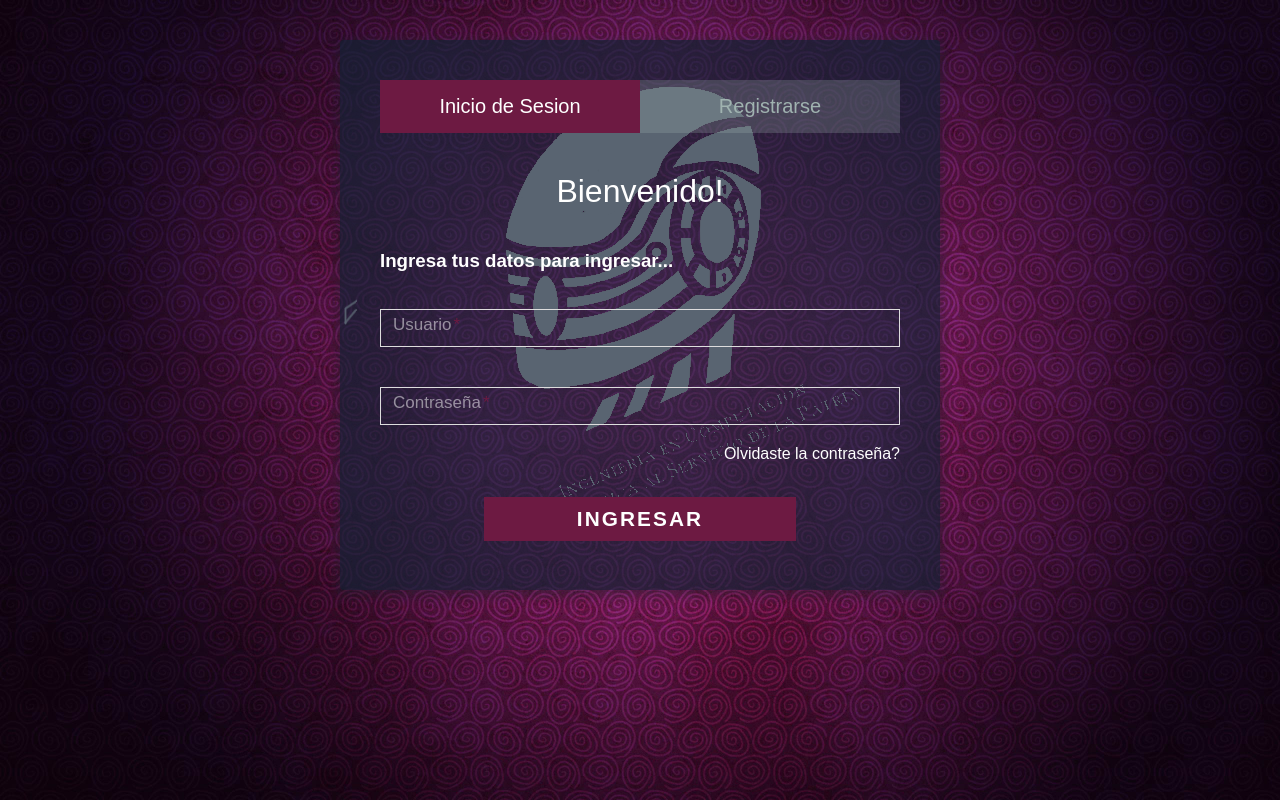
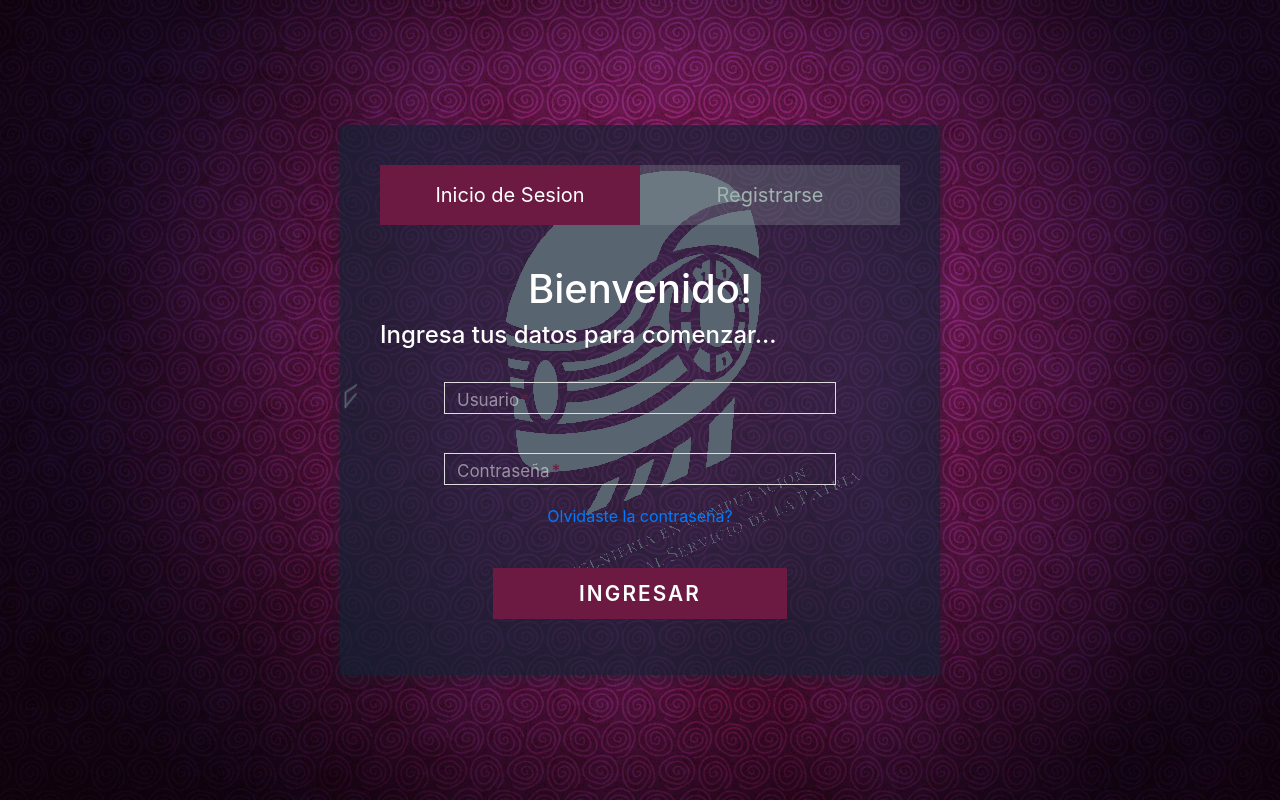
Before and after one commit to bytelu/LabDjangoAppIPN, a Django app: page / in a window 1280 px wide. Run offline with Django 4.2, Linux system fonts and the light colour scheme; some libraries are stand-ins or nearby versions.

Commit message:
Login adaptativo

```diff
--- a/Computacion/static/css/login.css
+++ b/Computacion/static/css/login.css
@@ -9,6 +9,11 @@ html {
 }
 
 body {
+  display: flex;
+  justify-content: center; /* Centrar horizontalmente */
+  align-items: center; /* Centrar verticalmente */
+  min-height: 100vh; /* Establecer el alto mínimo de la página para ocupar toda la altura de la pantalla */
+  margin: 0; /* Eliminar los márgenes predeterminados del body */
   background-image: url('../img/espiro_pink.jpg');
   font-family: "Titillium Web", sans-serif;
   background-repeat: no-repeat;
@@ -27,12 +32,12 @@ a:hover {
 }
 
 .form {
-  background: rgba(19, 35, 54, 0.7); /* Hace opacidad al form con el 0.7*/
+  background: rgba(19, 35, 54, 0.7);
   background-image: url('../img/ic_logosin.png');
+  background-position: center;
   padding: 40px;
-  max-width: 600px;
+  width: 600px;
   height: 550px;
-  margin: 40px auto;
   border-radius: 4px;
   box-shadow: 0 4px 10px 4px rgba(19, 35, 47, 0.3);
   background-blend-mode: multiply;
@@ -79,7 +84,7 @@ h1 {
   font-weight: 300;
   margin: 0 0 40px;
 }
-h3{
+h4{
   color: white;
 }
 label {
@@ -132,7 +137,8 @@ textarea {
 }
 .field-wrap {
   position: relative;
-  margin-bottom: 40px;
+  margin-bottom: 15px;
+  width: 80%;
 }
 .top-row:after {
   content: "";
@@ -185,7 +191,7 @@ textarea {
 /* Estilo para la notificación de mensaje de error */
 .notification {
   position: absolute;
-  top: 35px;
+  top: 0;
   left: 0;
   right: 0;
   padding: 10px;
--- a/Computacion/templates/login/login.html
+++ b/Computacion/templates/login/login.html
@@ -7,8 +7,12 @@
     <meta name="viewport" content="width=device-width, initial-scale=1.0">
     <title>Página de Inicio de Sesión</title>
     <link rel="stylesheet" href="{% static 'css/login.css' %}">
+    <!-- Agregar el siguiente enlace para utilizar Bootstrap -->
+    <link rel="stylesheet" href="https://maxcdn.bootstrapcdn.com/bootstrap/4.5.2/css/bootstrap.min.css">
 </head>
+
 <body>
+    <!-- Mantener la clase "form" para el formulario -->
     <div class="form">
         <ul class="tab-group">
             <li class="tab active"><a href="#login">Inicio de Sesion</a></li>
@@ -23,22 +27,25 @@
             </div>
             <div id="login">
                 <h1>Bienvenido!</h1>
-                <h3>Ingresa tus datos para ingresar...</h3>
+                <h4>Ingresa tus datos para comenzar...</h4>
                 <br>
-                <form action="{% url 'conn' %}" method="post">
+                <!-- Agregar clases de Bootstrap para hacer que los elementos sean responsivos -->
+                <form class="container d-flex flex-column align-items-center" method="post" action="{% url 'conn' %}">
                     {% csrf_token %}
-                    <div class="field-wrap">
+                    <div class="field-wrap w-80 mx-auto">
                         <label>
                             Usuario<span class="req">*</span>
                         </label>
                         <input type="text" name="usuario" required autocomplete="off" />
                     </div>
-                    <div class="field-wrap">
+                    <br>
+                    <div class="field-wrap w-80 mx-auto">
                         <label>
                             Contraseña<span class="req">*</span>
                         </label>
                         <input type="password" name="contrasenia" required autocomplete="off" />
                     </div>
+                    <br>
                     <p class="forgot"><a href="#">Olvidaste la contraseña?</a></p>
                     <br>
                     <button class="button button-block" type="submit">Ingresar</button>
@@ -47,38 +54,45 @@
             <div id="signup">
                 <h1>Registrarse</h1>
                 <br>
-                <form action="/" method="post">
-                    <div class="top-row">
-                        <div class="field-wrap">
+                <!-- Agregar clases de Bootstrap para hacer que los elementos sean responsivos -->
+                <form class="container">
+                    <div class="d-flex justify-content-between w-80 mx-auto"> <!-- Agregamos las clases d-flex, justify-content-between, w-80 y mx-auto -->
+                        <div class="field-wrap mb-3"> <!-- No es necesario agregar la clase w-80 y mx-auto a los elementos internos -->
                             <label>
                                 Apellido Paterno<span class="req">*</span>
                             </label>
-                            <input type="text" required autocomplete="off" />
+                            <input type="text" name="a_paterno" required autocomplete="off" />
                         </div>
-                        <div class="field-wrap">
+                        <div class="field-wrap mb-3"> <!-- No es necesario agregar la clase w-80 y mx-auto a los elementos internos -->
                             <label>
                                 Apellido Materno<span class="req">*</span>
                             </label>
-                            <input type="text" required autocomplete="off" />
-                        </div>
-                        <div class="field-wrap">
-                            <label>
-                                Nombre(s)<span class="req">*</span>
-                            </label>
-                            <input type="text" required autocomplete="off" />
+                            <input type="text" name="a_materno" required autocomplete="off" />
                         </div>
                     </div>
-                    <div class="field-wrap">
+                    <div class="field-wrap w-80 mx-auto">
+                        <label>
+                            Nombre(s)<span class="req">*</span>
+                        </label>
+                        <input type="text" name="nombre" required autocomplete="off" />
+                    </div>
+                    <div class="field-wrap w-80 mx-auto">
                         <label>
                             Usuario<span class="req">*</span>
                         </label>
-                        <input type="email" required autocomplete="off" />
+                        <input type="text" name="usuario" required autocomplete="off" />
                     </div>
-                    <div class="field-wrap">
+                    <div class="field-wrap w-80 mx-auto">
                         <label>
                             Contraseña<span class="req">*</span>
                         </label>
-                        <input type="password" required autocomplete="off" />
+                        <input type="password" name="contrasenia" required autocomplete="off" />
+                    </div>
+                    <div class="field-wrap w-80 mx-auto">
+                        <label>
+                            Repetir Contraseña<span class="req">*</span>
+                        </label>
+                        <input type="password" name="contrasenia" required autocomplete="off" />
                     </div>
                     <button type="submit" class="button button-block">Crear Cuenta</button>
                 </form>
@@ -88,4 +102,5 @@
     <script src="https://code.jquery.com/jquery-3.6.0.min.js"></script>
     <script src="{% static 'js/login.js' %}"></script>
 </body>
+
 </html>
--- a/Laboratorio/settings.py
+++ b/Laboratorio/settings.py
@@ -25,7 +25,8 @@ SECRET_KEY = 'django-insecure-im0_p+a8(ei^8k*ey0i&kc5r$l&_o%t_m4e83k&nzy35*li2_z
 # SECURITY WARNING: don't run with debug turned on in production!
 DEBUG = True
 
-ALLOWED_HOSTS = []
+ALLOWED_HOSTS = ['127.0.0.1',
+                 '192.168.100.74']
 
 
 # Application definition
```
